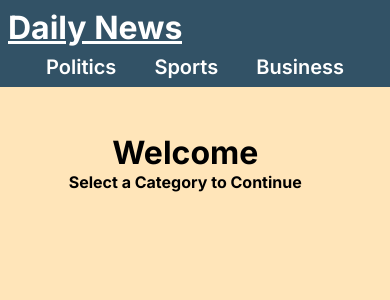
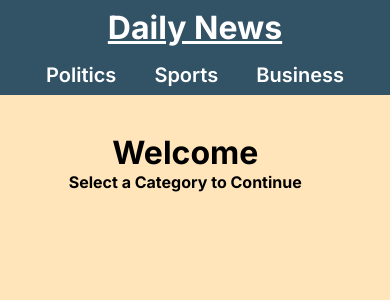
Before and after one commit to Bi7al/News-App, a Next.js app: page / in a window 390 px wide. Shown: the top 300 px of the page. Built offline with nearby package versions, Linux system fonts and the light colour scheme.

Commit message:
Revising

```diff
--- a/app/globals.css
+++ b/app/globals.css
@@ -73,11 +73,16 @@ font-weight: 600;
   .nav{
     padding: .5rem;
   }
+  .nav-header{
+    text-align: center;
+    width: 100vw;
+    font-weight: 650;
+  }
   .nav-links{
     gap: 0;
     width: 100vw;
     padding: 0;
-    margin-top: .5rem;
+    margin-top: 1rem;
     justify-content: space-evenly;
   }
 }
```
